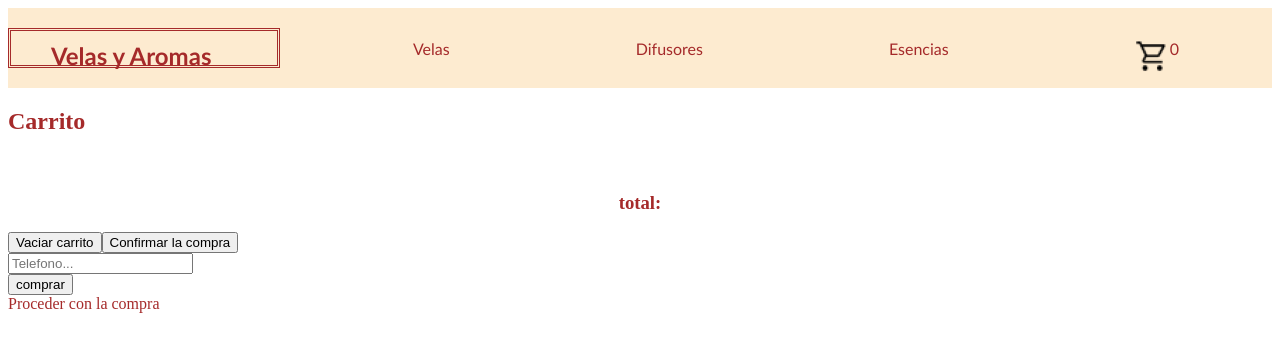
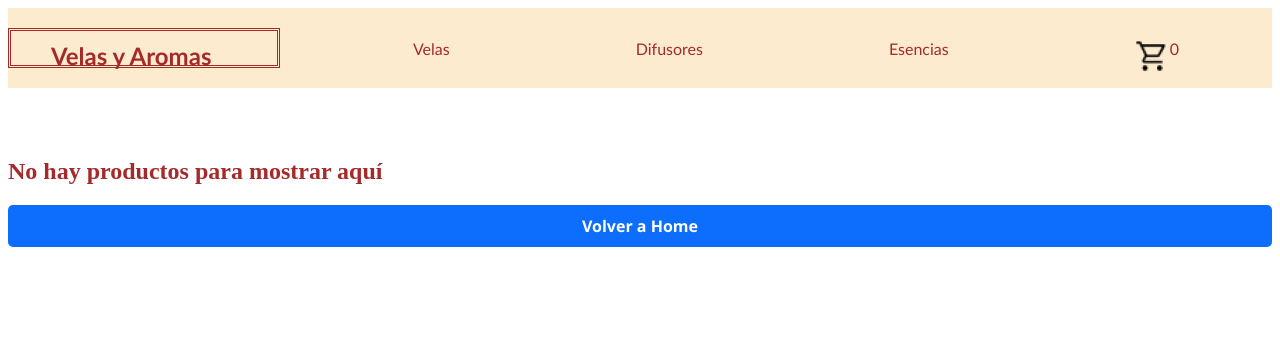
Before and after one commit to Sardella1978/Cursoreact, a React (Create React App) app: page /carrito in a window 1280 px wide. Shown: the top 352 px of the page. Built offline with nearby package versions, Linux system fonts and the light colour scheme.

Commit message:
entrega final

```diff
--- a/src/App.js
+++ b/src/App.js
@@ -6,6 +6,7 @@ import {MiProvider} from "./components/CartContext"
 import { db} from "./firebase"
 import Carrito from "./components/ItemCartContainer"
 import ItemCartContainer from "./components/ItemCartContainer"
+import Checkout from "./components/Checkout"
 
 console.log (db)
 
@@ -21,6 +22,7 @@ const App = () => {
             <Route path='/category/:categoryId' element={<ItemListContainer/>}/>
             <Route path='/detail/:id' element={<ItemDetailContainer/>}/>
             <Route path="/carrito" element={<ItemCartContainer/>}/>
+            <Route path="/checkout" element ={<Checkout/>}/>
          </Routes>
         </MiProvider>
       </BrowserRouter>
--- a/src/components/ButtonPrimario.js
+++ b/src/components/ButtonPrimario.js
@@ -16,7 +16,7 @@ const ButtonPrimario = ({ accion, tipoBoton, texto }) => {
     };
 
     return (
-      <button onClick={accion}>
+      <button onClick={accion} className={getEstilo(tipoBoton)}>
         {texto}
       </button>
     );
--- a/src/components/Checkout.js
+++ b/src/components/Checkout.js
@@ -1,24 +1,29 @@
-import { useContext, useState } from "react"
-import { Link } from "react-router-dom"
+import { db } from "../firebase"
+import { collection , addDoc , serverTimestamp } from "firebase/firestore"
+import { useState, useContext,useReducer } from "react"
 import { contexto } from "./CartContext"
+
 
 const Checkout = () => {
 
-  const [nombre,setNombre] = useState("")
-  const [tel,setTel] = useState("")
-  const [email,setEmail] = useState("")
-
+  const [idCompra,setIdCompra] = useState("")
+  const { carrito } = useContext(contexto)
+  const [nombre, setNombre] = useState("")
+  const [tel, setTel] = useState("")
+  const [email, setEmail] = useState("")
+  const [usuario, setUsuario] = useState({
+    nombre: "",
+    email: "",
+    telefono: ""
+  })
 
   const handleSubmit = (e) => {
     e.preventDefault()
-
-  const usuario = { nombre , tel , email}
-          console.log(usuario)
+      console.log(usuario)
   }
 
   const handleClick = (e) => {
     e.preventDefault()
-    //e.target.value
   }
 
   const handleNombreChange = (e) => {
@@ -33,72 +38,57 @@ const Checkout = () => {
     setTel(e.target.value)
   }
 
+  const handleChange = (e) => {
+        setUsuario({ ...usuario, [e.target.id] : e.target.value})
+
+  }
+
+  const handleBuy = () => {
+
+    const collectionOrdenes = collection(db,"orden")
+
+    const orderData = {
+      buyer : {
+        name : "Silvina",
+        phone : "1165579781",
+        email : "slsardella@hotmail.com"
+      },
+      items : [{id:1,titulo:"test producto"}],
+      date : serverTimestamp(),
+      total : 100
+    }
+
+    const consulta = addDoc(collectionOrdenes,orderData)
+
+    consulta
+      .then(resultado=>{
+        setIdCompra(resultado.id)
+      })
+      .catch(error=>{
+        console.log(error)
+      })
+
+
+  }
+
   return (
-    <div>
-
-      <form onSubmit={handleSubmit}>
-        {/* <div>
-          <input onChange={handleNombreChange} type="text" id="nombre" placeholder="Nombre..." value={usuario.nombre}/>
+    <>
+    <div>Checkout</div>
+    <form onSubmit={handleSubmit}>
+        <div>
+          <input onChange={handleChange} type="text" id="nombre" placeholder="Nombre..." value={nombre} />
         </div>
         <div>
-          <input onChange={handleEmailChange} type="email" id="email" placeholder="Email..." value={usuario.email}/>
-        </div> */}
+          <input onChange={handleChange} type="email" id="email" placeholder="Email..." value={email} />
+        </div>
         <div>
-          <input onChange={handleTelChange} type="number" id="telefono" placeholder="Telefono..."/>
+          <input onChange={handleChange} type="number" id="telefono" placeholder="Telefono..." />
         </div>
-        <button onClick={handleClick}>comprar</button>
+        <button /* onClick={handleClick} */>comprar</button>
       </form>
-
-      <Link to="/checkout">Proceder con la compra</Link>
-    </div>
+    {idCompra&&<p>Su compra es : {idCompra}</p>}
+    <button onClick={handleBuy}>guardar</button>
+    </>
   )
 }
-
 export default Checkout
-
-// import { db } from "./firebase"
-// import { collection , addDoc , serverTimestamp } from "firebase/firestore"
-// import { useState } from "react"
-
-
-// const Checkout = () => {
-
-//   const [idCompra,setIdCompra] = useState("")
-
-//   const handleBuy = () => {
-
-//     const collectionOrdenes = collection(db,"ordenes")
-
-//     const orderData = {
-//       buyer : {
-//         name : "Horacio",
-//         phone : "555555555",
-//         email : "test@tes.com"
-//       },
-//       items : [{id:1,titulo:"test producto"}],
-//       date : serverTimestamp(),
-//       total : 100
-//     }
-
-//     const consulta = addDoc(collectionOrdenes,orderData)
-
-//     consulta
-//       .then(resultado=>{
-//         setIdCompra(resultado.id)
-//       })
-//       .catch(error=>{
-//         console.log(error)
-//       })
-
-
-//   }
-
-//   return (
-//     <>
-//     <div>Checkout</div>
-//     {idCompra&&<p>Su compra es : {idCompra}</p>}
-//     <button onClick={handleBuy}>guardar</button>
-//     </>
-//   )
-// }
-// export default Checkout
--- /dev/null
+++ b/src/components/ItemCart.js
@@ -0,0 +1,39 @@
+import ButtonPrimario from "./ButtonPrimario";
+import { useContext } from "react";
+import {contexto} from "./CartContext";
+
+const ItemCart = ({ id, image, name, cantidadSeleccionada, precio }) => {
+    const { quitarProducto } = useContext(contexto);
+    const quitarProductoCarrito = (id) => {
+        quitarProducto(id);
+}
+
+return (
+    <div className="ItemCart" >
+      {/* <div ><img src={image}></img></div> */}
+      <div> <h3> {name} </h3></div>
+          <p >
+            <span >Cantidad: </span>{" "}
+            <span >{cantidadSeleccionada}</span>
+          </p>
+          <p >
+            <span >Precio Unitario:</span>
+            <span > {" "} ${precio} </span>
+          </p>
+          <p >
+            <span >Subtotal: </span>
+            <span > {" "} ${precio * cantidadSeleccionada}</span>
+          </p>
+
+      <div >
+        <ButtonPrimario
+          accion={() => quitarProductoCarrito(id)}
+          tipoBoton={"danger"}
+          texto="Quitar"
+        />
+      </div>
+    </div>
+  );
+};
+
+export default ItemCart;
--- a/src/components/ItemCartContainer.js
+++ b/src/components/ItemCartContainer.js
@@ -1,34 +1,115 @@
-import { useState, useContext, useEffect } from "react"
+import ItemCartList from "./ItemCartList";
+import ButtonPrimario from "./ButtonPrimario";
+import { useContext } from "react";
 import {contexto} from "./CartContext"
-import Checkout from "./Checkout"
+import { useNavigate } from "react-router-dom";
+
+const ItemCartContainer = () => {
+  const { vaciarCarrito, cantidad_total, precio_total } =
+    useContext(contexto);
+
+  const navigate = useNavigate();
+
+  const limpiarCarrito = () => {
+    vaciarCarrito();
+    // const notificacion = Swal.mixin({
+    //   toast: true,
+    //   position: "top-end",
+    //   showConfirmButton: false,
+    //   timer: 2000,
+    //   timerProgressBar: true,
+    // });
+
+    // notificacion.fire({
+    //   icon: "warning",
+    //   title: "Se quitaron todos los artículos del carrito.",
+    // });
+  };
+
+  return (
+    <div className="ItemCartContainer">
+        {cantidad_total > 0 ? (
+          <>
+            <div >
+              <ItemCartList />
+            </div>
+
+           <div className="carritoTotal">
+              <div >
+                <ButtonPrimario
+                  accion={limpiarCarrito}
+                  texto="Vaciar Carrito"
+                  tipoBoton={"danger"}
+                />
+              </div>
+              <div>
+                <ButtonPrimario
+                  accion={() => navigate("/checkout")}
+                  texto="Terminar compra"
+                  tipoBoton={"confirmar"}
+                />
+                </div>
+                <div>
+                  Total:{" "}
+                  <span >{"$" + precio_total}</span>
+                </div>
+               </div>
+
+          </>
+        ) : (
+          <>
+            <h2 >
+              No hay productos para mostrar aquí
+            </h2>
+            <div>
+              <ButtonPrimario
+                accion={() => navigate("/")}
+                texto="Volver a Home"
+                tipoBoton={"primario"}
+              />
+            </div>
+          </>
+        )}
+      </div>
+  );
+};
+
+export default ItemCartContainer;
 
 
-const ItemCartContainer=()=>{
-  const [carrito, setCarrito] = useState([]) //inicia con un array vacío (¿como lo voy llenando?)
-    console.log (carrito)
-  const {Borrar, image, precio, id} = useContext (contexto)
-  const resultado = useContext (contexto)
-    console.log (resultado)
 
 
-  return(
-    <div>
-      <h2>Carrito</h2>
-        <div>
-           <img src={image} alt={id}/>
-           <h3>total: {precio}</h3>
-        </div>
-        <div>
-           <button onClick={Borrar}>Vaciar carrito</button>
-           <button>Confirmar la compra</button>
-        </div>
-      <div>
-        <Checkout/>
-      </div>
-    </div>
-  )
+// import { useState, useContext, useEffect } from "react"
+// import {contexto} from "./CartContext"
+// import Checkout from "./Checkout"
 
-}
+
+// const ItemCartContainer=()=>{
+//   const [carrito, setCarrito] = useState([]) //inicia con un array vacío (¿como lo voy llenando?)
+//     console.log (carrito)
+//   const {Borrar, image, precio, id} = useContext (contexto)
+//   const resultado = useContext (contexto)
+//     console.log (resultado)
+
+
+//   return(
+//     <div>
+//       <h2>Carrito</h2>
+//         <div>
+//            <img src={image} alt={id}/>
+//            <h3>total: {precio}</h3>
+//         </div>
+//         <div>
+//            <button onClick={Borrar}>Vaciar carrito</button>
+//            <button>Confirmar la compra</button>
+//         </div>
+//       <div>
+//         <Checkout/>
+//       </div>
+//     </div>
+//   )
+
+// }
 
 // import { useContext, useState } from "react"
 // import { Link } from "react-router-dom"
@@ -88,4 +169,3 @@ const ItemCartContainer=()=>{
 //     </div>
 //   )
 // }
-export default ItemCartContainer
--- /dev/null
+++ b/src/components/ItemCartList.js
@@ -0,0 +1,17 @@
+import ItemCart from "./ItemCart";
+import {contexto} from "./CartContext";
+import { useContext } from "react";
+
+const ItemCartList = () => {
+  const { carrito } = useContext(contexto);
+
+  return (
+    <div className="ItemCartList">
+      {carrito.map((producto) => {
+        return <ItemCart key={producto.id} {...producto} />;
+      })}
+    </div>
+  );
+};
+
+export default ItemCartList;
--- a/src/components/ItemDetail.js
+++ b/src/components/ItemDetail.js
@@ -30,9 +30,7 @@ function ItemDetail ({name, id, descripcion, stock, precio, image}) {
         </div>
 
     </div>
-    //una vez almacenado el contador tiene que desaparecer
-    //eso lo hacemos con un ternario (si cantidad es 0 o null=false...)
-    //redireccionamos hacia la ruta "/cart"
+
   )
   }
 
--- a/src/estilos.css
+++ b/src/estilos.css
@@ -76,6 +76,9 @@ a { text-decoration: none;
   display: flex; text-align: center;
   width: 70%; margin-left: 50px;
 }
+
+/*Contador*/
+
 .count{
   display: flex; justify-content: center;
   flex-direction: column;
@@ -94,3 +97,67 @@ a { text-decoration: none;
           margin-top: 10px; margin-bottom: 10px;
 
           }
+
+/*Boton Primario*/
+
+.ButtonPrimario {
+  padding: 10px 0;
+  width: 100%;
+  border-radius: 5px;
+  font-family: "Segoe UI", Tahoma, Geneva, Verdana, sans-serif;
+  font-size: 16px;
+  font-weight: 600;
+  border: 0;
+}
+.ButtonPrimarioDanger {
+  color: #ffffff;
+  background-color: #dc3545;
+}
+.ButtonPrimarioDanger:hover {
+  background-color: #c7303f;
+}
+
+.ButtonPrimarioDanger:active {
+  background-color: #992632;
+}
+.ButtonPrimarioAceptar {
+  color: #ffffff;
+  background-color: #0d6efd;
+}
+
+.ButtonPrimarioAceptar:hover {
+  background-color: #0d59cc;
+}
+
+.ButtonPrimarioAceptar:active {
+  background-color: #093e8d;
+}
+.ButtonPrimarioConfirma {
+  color: #ffffff;
+  background-color: brown;
+}
+
+.ButtonPrimarioConfirma:hover {
+text-align: center; color: brown;
+}
+
+.ButtonPrimarioConfirma:active {
+  background-color: beige;
+}
+
+.ItemCart{
+  width: 100%;
+  display: flex;
+  flex-direction: row; justify-content: space-around;
+
+}
+.ItemCartContainer{
+  padding-top: 50px;
+
+}
+.carritoTotal{
+  margin-top: 50px;
+  width: 100%;
+  display: flex; flex-direction: row; justify-content: space-around;
+  border: solid coral
+}
```
Also changed, not shown: src/components/CartContext.js (+12 -12 lines), src/components/ItemListContainer.js (+4 -25 lines).
